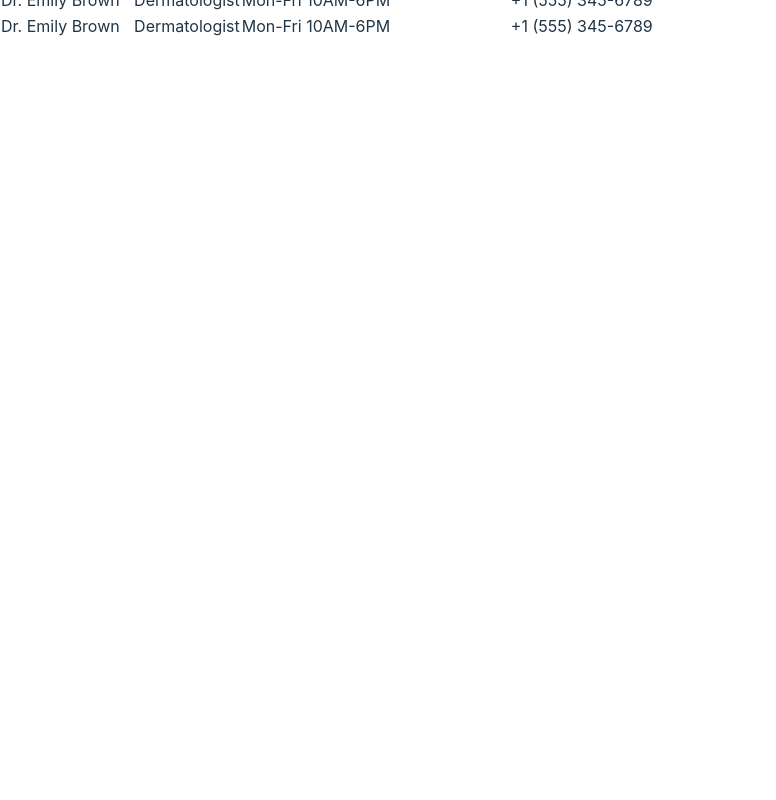
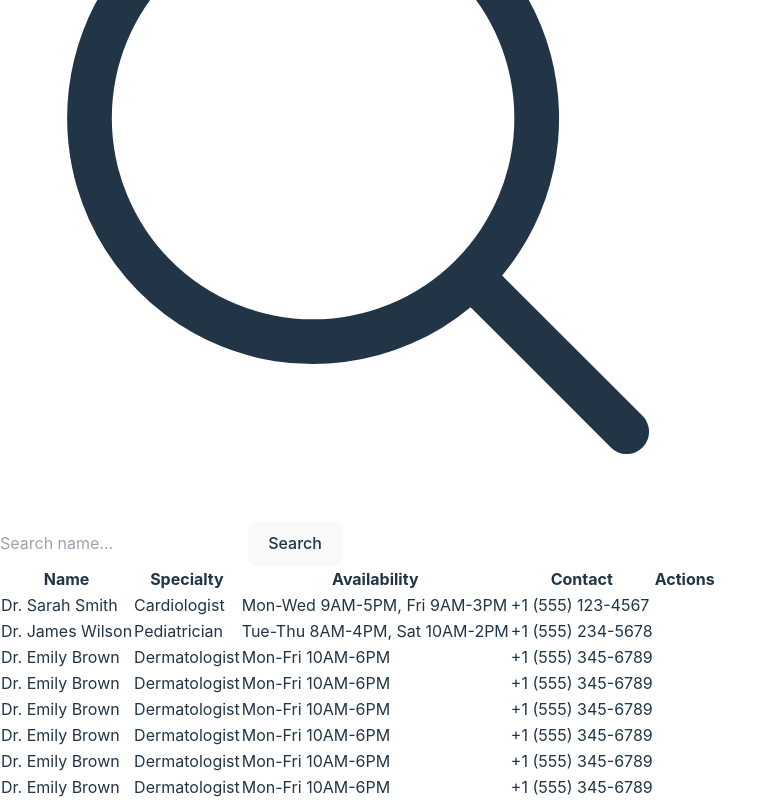
Before and after one commit to hewhounknown/react_pskm, a React (Vite) app: page /doctors in a window 1280 px wide. Shown: the part 848-1648 px from the top of the page, without its empty margins (0-776 px from the left). Before the commit the page ends 887 px from the top, so only its background shows below. Built offline with nearby package versions, Linux system fonts and the light colour scheme.

Commit message:
[changed] searchbox design

```diff
--- a/src/components/Searchbox.tsx
+++ b/src/components/Searchbox.tsx
@@ -1,26 +1,24 @@
 import React from 'react';
-import {SearchIcon} from 'lucide-react'
 
 
 export const SearchBox: React.FC = () => {
     return (
-        <div className="w-full max-w-sm min-w-[200px] mx-auto mt-4">
-            <div className="relative">
+        <div className="w-full max-w-sm min-w-[200px] ms-auto">
+            <div className="relative flex items-center">
+                <svg xmlns="http://www.w3.org/2000/svg" viewBox="0 0 24 24" fill="currentColor" className="absolute w-5 h-5 top-2.5 left-2.5 text-slate-600">
+                    <path fill-rule="evenodd" d="M10.5 3.75a6.75 6.75 0 1 0 0 13.5 6.75 6.75 0 0 0 0-13.5ZM2.25 10.5a8.25 8.25 0 1 1 14.59 5.28l4.69 4.69a.75.75 0 1 1-1.06 1.06l-4.69-4.69A8.25 8.25 0 0 1 2.25 10.5Z" clip-rule="evenodd" />
+                </svg>
+
                 <input
-                className="w-full bg-transparent placeholder:text-slate-400 text-slate-700 text-sm border
-                border-slate-200 rounded-md pl-3 pr-28 py-3 h-auto transition duration-300 ease
-                focus:outline-none focus:border-slate-400 hover:border-slate-300 shadow-sm focus:shadow"
-                placeholder="patient name ..."
+                className="w-full bg-transparent placeholder:text-slate-400 text-slate-700 text-sm border border-slate-200 rounded-md pl-10 pr-3 py-2 transition duration-300 ease focus:outline-none focus:border-slate-400 hover:border-slate-300 shadow-sm focus:shadow"
+                placeholder="Search name..."
                 />
+
                 <button
-                className="absolute top-1 right-1 flex items-center rounded bg-slate-800 py-1 px-2.5
-                border border-transparent text-center text-sm text-white transition-all shadow-sm
-                hover:shadow focus:bg-slate-700 focus:shadow-none active:bg-slate-700 hover:bg-slate-700
-                active:shadow-none disabled:pointer-events-none disabled:opacity-50 disabled:shadow-none"
+                className="rounded-md bg-slate-800 py-2 px-4 border border-transparent text-center text-sm text-white transition-all shadow-md hover:shadow-lg focus:bg-slate-700 focus:shadow-none active:bg-slate-700 hover:bg-slate-700 active:shadow-none disabled:pointer-events-none disabled:opacity-50 disabled:shadow-none ml-2"
                 type="button"
                 >
-                    <SearchIcon />
-
+                Search
                 </button>
             </div>
         </div>
--- a/src/components/cards/ContactCard.tsx
+++ b/src/components/cards/ContactCard.tsx
@@ -24,7 +24,7 @@ export const ContactCard: React.FC<PatientContactProps> = (props) => {
                 <img className="w-full object-cover" src={PatientIcon} alt="" />
             </div>
             <div className="px-6 py-4">
-                <div className="text-xl font-semibold text-gray-800">{props.name}</div>
+                <div className="text-xl font-semibold text-gray-800 mb-2">{props.name}</div>
                 <span className="bg-red-100 text-red-800 text-xs font-medium me-2 px-2.5 py-0.5 rounded
                 dark:bg-gray-700 dark:text-red-400 border border-red-400 inline-flex items-center">
                   <Droplet />  {props.bloodType}
--- a/src/pages/Doctors.tsx
+++ b/src/pages/Doctors.tsx
@@ -1,10 +1,14 @@
 import React from "react";
 import { DoctorTable } from "../components/tables/DoctorTable";
 import { DoctorData } from "../data/doctors";
+import { SearchBox } from "../components/Searchbox";
 
 
 export const Doctors: React.FC = () => {
     return (
-        <DoctorTable doctors={DoctorData} />
+        <div className="m-3">
+            <SearchBox />
+            <DoctorTable doctors={DoctorData} />
+        </div>
     )
 }
--- a/src/pages/Patients.tsx
+++ b/src/pages/Patients.tsx
@@ -7,9 +7,9 @@ import { SearchBox } from "../components/Searchbox";
 export const Patients: React.FC = () => {
 
     return (
-        <>
-        <SearchBox></SearchBox>
-        <PatientTable patients= {PatientData}/>
-        </>
+        <div className="m-3">
+            <SearchBox />
+            <PatientTable patients= {PatientData}/>
+        </div>
     )
 }
```
